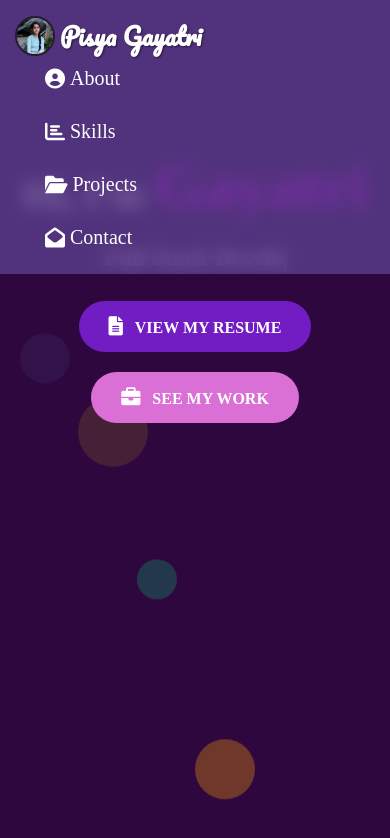
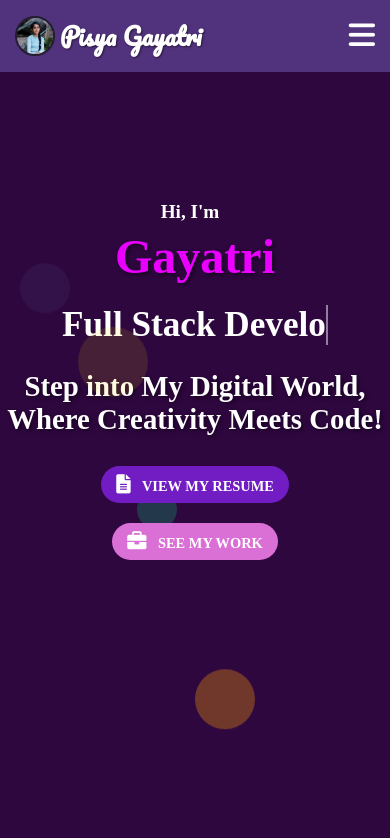
Before and after one commit to GayatriPisya/portfolio, an Angular app: page / in a window 390 px wide. Shown: the top 838 px of the page. Built offline with nearby package versions, Linux system fonts and the light colour scheme.

Commit message:
updated the nav bar

```diff
--- a/src/app/home/home.component.css
+++ b/src/app/home/home.component.css
@@ -1,3 +1,4 @@
+/* General bubble styles */
 .bubbles {
   position: absolute;
   width: 100%;
@@ -35,17 +36,19 @@
 .bubble:nth-child(7) { background: rgba(240, 128, 128, 0.892); }
 .bubble:nth-child(8) { background: rgba(238, 130, 238, 0.951); }
 
+/* Body styles */
 body {
   display: flex;
   justify-content: center;
-  align-items: flex-start; /* Start content slightly from top */
+  align-items: flex-start;
   height: 100vh;
   margin: 0;
   padding: 0;
-  background-color: #2E073F; /* Dark background color */
-  overflow: hidden; /* Prevent scrollbars */
+  background-color: #2E073F;
+  overflow: hidden;
 }
 
+/* Content container */
 .content {
   display: flex;
   flex-direction: column;
@@ -53,22 +56,32 @@ body {
   text-align: center;
   z-index: 1;
   color: white;
-  margin-top: 150px; /* Adjust this value to control how far down the content starts */
+  margin-top: 150px;
 }
 
+/* Greeting section for larger screens */
 .greeting {
+  display: flex;
+  align-items: center;
   font-size: 4rem;
+  line-height: 1.2;
+}
+
+/* New class for intro text "Hi, I'm" */
+.intro-text {
+  display: inline;
+  margin-right: 10px;
 }
 
 .signature {
-  font-family:  cursive; /* Change to a cursive font for a signature look */
-  font-size: 4rem; /* Adjust font size */
-  color: #ea00ff; /* Gold color */
-  text-shadow: 2px 2px 4px rgba(0, 0, 0, 0.5); /* Shadow for depth */
+  font-family: cursive;
+  font-size: 4rem;
+  color: #ea00ff;
+  text-shadow: 2px 2px 4px rgba(0, 0, 0, 0.5);
 }
 
 .titles {
-  font-size: 2rem;
+  font-size: 2.5rem;
   margin: 20px 0;
 }
 
@@ -82,6 +95,17 @@ body {
   0%, 100% { border-color: transparent; }
   50% { border-color: white; }
 }
+.welcome-message {
+  text-align: center;
+  margin: 20px 0;
+  color: white; /* Change to your desired color */
+  font-size: 15px; /* Adjust size as needed */
+  font-weight: bold;
+  text-shadow: 2px 2px 4px rgba(0, 0, 0, 0.5); /* Optional shadow for depth */
+}
+
+
+/* Button styles */
 .btn-primary,
 .btn-secondary {
   padding: 15px 30px;
@@ -90,34 +114,32 @@ body {
   font-weight: bold;
   text-transform: uppercase;
   transition: all 0.3s ease;
-  position: relative; /* For hover effect */
-  overflow: hidden; /* Prevents overflow of the pseudo-element */
-  margin: 10px; /* Space between buttons */
+  position: relative;
+  overflow: hidden;
+  margin: 10px;
 }
 
 .btn-primary {
-  background-color: #721cc3; /* BlueViolet */
+  background-color: #721cc3;
   color: white;
 }
 
 .btn-primary:hover {
-  background-color: #6A0DAD; /* Darker purple on hover */
-  color: white;
-  box-shadow: 0 0 15px #6e16ac, 0 0 30px #6A0DAD, 0 0 60px #6A0DAD; /* Glowing effect */
+  background-color: #6A0DAD;
+  box-shadow: 0 0 15px #6e16ac, 0 0 30px #6A0DAD, 0 0 60px #6A0DAD;
 }
 
 .btn-secondary {
-  background-color: #DA70D6; /* Orchid */
+  background-color: #DA70D6;
   color: white;
 }
 
 .btn-secondary:hover {
-  background-color: #C71585; /* MediumVioletRed on hover */
-  color: white;
-  box-shadow: 0 0 15px #C71585, 0 0 30px #C71585, 0 0 60px #C71585; /* Glowing effect */
+  background-color: #C71585;
+  box-shadow: 0 0 15px #C71585, 0 0 30px #C71585, 0 0 60px #C71585;
 }
 
-/* Content styling */
+/* Button hover effect */
 .btn-primary::after,
 .btn-secondary::after {
   content: '';
@@ -126,35 +148,106 @@ body {
   left: 50%;
   width: 300%;
   height: 300%;
-  background: rgba(255, 255, 255, 0.2); /* Light white overlay */
+  background: rgba(255, 255, 255, 0.2);
   border-radius: 50%;
   transition: all 0.5s ease;
-  transform: translate(-50%, -50%) scale(0); /* Start hidden */
+  transform: translate(-50%, -50%) scale(0);
   z-index: 0;
 }
 
 .btn-primary:hover::after,
 .btn-secondary:hover::after {
-  transform: translate(-50%, -50%) scale(1); /* Scale to full size on hover */
+  transform: translate(-50%, -50%) scale(1);
 }
 
 .btn-primary:hover,
 .btn-secondary:hover {
-  position: relative; /* Bring the button to the top during hover */
-  z-index: 1; /* Ensure the button text is above the pseudo-element */
+  position: relative;
+  z-index: 1;
 }
+
 .btn-primary i,
 .btn-secondary i {
-  margin-right: 8px; /* Space between icon and text */
-  font-size: 1.2rem; /* Adjust icon size */
+  margin-right: 8px;
+  font-size: 1.2rem;
 }
 
+/* Media Queries */
+
+/* Mobile view: "Hi, I'm" should be on top */
 @media (max-width: 768px) {
   .greeting {
+    display: block;
+    text-align: center;
+    font-size: 2.5rem;
+  }
+
+  .intro-text {
+    display: block;
+    margin-bottom: 10px;
+  }
+
+  .signature {
     font-size: 2.5rem;
   }
 
   .titles {
-    font-size: 1.5rem;
+    font-size: 2.5rem;
+  }
+
+  .btn-primary, .btn-secondary {
+    padding: 10px 20px;
+    font-size: 0.9rem;
+  }
+
+  .content {
+    margin-top: 100px;
   }
 }
+
+/* Extra small screens (mobile phones) */
+@media (max-width: 480px) {
+  .greeting {
+    margin-top: 120px;
+    font-size: 2.5rem;
+  }
+
+  .signature {
+    font-size: 3rem;
+  }
+
+  .intro-text {
+    font-size: 1.2rem;
+    margin-bottom: 0.3rem;
+  }
+
+  .titles {
+    font-size: 2.2rem;
+  }
+
+  .btn-primary, .btn-secondary {
+    padding: 8px 15px;
+  }
+
+  .content {
+    margin-top: 80px;
+  }
+
+  .profile-photo {
+    width: 35px;
+    height: 35px;
+  }
+}
+@media (max-width: 768px) {
+  .welcome-message {
+    font-size: 0.9rem; /* Smaller font size for mobile */
+    margin-top: 10px;
+  }
+}
+
+@media (max-width: 480px) {
+  .welcome-message {
+    font-size: 0.9rem; /* Even smaller for extra small screens */
+    margin-top: 5px;
+  }
+}
--- a/src/app/home/home.component.html
+++ b/src/app/home/home.component.html
@@ -9,15 +9,20 @@
   <div class="bubble" style="left: 30%; width: 45px; height: 45px; animation-delay: 7s;"></div>
 </div>
 <div class="content">
-  <h1 class="greeting">Hi, I'm <span class="signature">Gayatri</span></h1>
+  <h1 class="greeting">
+    <span class="intro-text">Hi, I'm</span><span class="signature">Gayatri</span>
+  </h1>
   <h2 class="titles">
     <span class="typing-animation">{{ currentTitle }}</span>
   </h2>
+  <div class="welcome-message">
+    <h1>Step into My Digital World, Where Creativity Meets Code!</h1>
+  </div>
+
   <a href="#resume" class="btn-primary">
     <i class="fas fa-file-alt"></i> View My Resume
   </a>
   <a href="#projects" class="btn-secondary">
     <i class="fas fa-briefcase"></i> See My Work
   </a>
-
 </div>
--- a/src/app/navbar/navbar.component.css
+++ b/src/app/navbar/navbar.component.css
@@ -1,89 +1,163 @@
+/* General Navbar Styles */
 .navbar {
     display: flex;
-    justify-content: space-between; /* Aligns the brand and links */
-    align-items: center; /* Centers items vertically */
-    padding: 15px; /* Adds space around the navbar */
-    background: rgba(90, 62, 141, 0.8); /* Set a semi-transparent background color */
-    backdrop-filter: blur(8px); /* Apply blur effect to the background */
-    position: fixed; /* Keep the navbar fixed at the top */
-    width: 100%; /* Ensure it spans the full width */
-    z-index: 1000; /* Ensure it sits above other content */
+    justify-content: space-between;
+    align-items: center;
+    padding: 15px;
+    background: rgba(90, 62, 141, 0.8); /* Semi-transparent background */
+    backdrop-filter: blur(5px); /* Blur effect */
+    position: fixed;
+    width: 100%;
+    z-index: 1000;
     top: 0;
   }
 
   .navbar-brand {
     display: flex;
-    align-items: center; /* Center the photo and text vertically */
+    align-items: center;
   }
 
   .profile-photo {
-    width: 40px; /* Set the desired width for the photo */
-    height: 40px; /* Set the desired height for the photo */
-    border-radius: 50%; /* Make the photo circular */
+    width: 40px;
+    height: 40px;
+    border-radius: 50%;
     border: solid 2px #231d30;
-    margin-right: 5px; /* Space between photo and name */
+    margin-right: 5px;
   }
 
   .logo {
-    font-family: 'Pacifico', cursive; /* Example font family */
-    font-size: 24px; /* Adjust font size as needed */
+    font-family: 'Pacifico', cursive;
+    font-size: 24px;
     font-weight: bold;
-    color: #fff; /* Change to your desired color */
-    text-shadow: 1px 1px 2px rgba(0, 0, 0, 0.5); /* Optional shadow for logo effect */
+    color: #fff;
+    text-shadow: 1px 1px 2px rgba(0, 0, 0, 0.5);
   }
 
+  /* Desktop Links */
   .navbar-links {
-    list-style: none; /* Remove bullet points */
-    display: flex; /* Aligns links in a row */
+    list-style: none;
+    display: flex;
   }
 
   .navbar-links li {
-    margin-left: 20px; /* Space between links */
+    margin-left: 20px;
   }
 
   .navbar-links a {
-    text-decoration: none; /* Remove underline from links */
-    color: white; /* Set link color */
-    transition: color 0.3s, transform 0.3s; /* Smooth transition for color change and scaling */
-    display: flex; /* Center icons and text */
-    align-items: center; /* Center vertically */
-    font-size: 20px; /* Increased font size for links */
-    padding: 10px; /* Add padding for larger clickable area */
-    border-radius: 5px; /* Optional: add rounded corners */
-    position: relative; /* Position relative for pseudo-element */
-    overflow: hidden; /* Hide overflow */
+    text-decoration: none;
+    color: #fff;
+    transition: color 0.3s, transform 0.3s;
+    display: flex;
+    align-items: center;
+    font-size: 20px;
+    padding: 10px;
+    border-radius: 5px;
+    position: relative;
+    overflow: hidden;
   }
 
-
   .navbar-links a::after {
-    content: ''; /* Create pseudo-element */
+    content: '';
     position: absolute;
-    height: 2px; /* Thickness of the line */
-    width: 100%; /* Full width */
-    background: #d1c4e9; /* Line color */
-    bottom: 0; /* Position at the bottom */
-    left: -100%; /* Start from left */
-    transition: left 0.3s; /* Transition for the slide */
+    height: 2px;
+    width: 100%;
+    background: #d1c4e9;
+    bottom: 0;
+    left: -100%;
+    transition: left 0.3s;
   }
 
   .navbar-links a:hover::after {
-    left: 0; /* Slide in on hover */
+    left: 0;
   }
 
+  .navbar-links a i {
+    margin-right: 5px;
+  }
 
-.navbar-links a i {
-    margin-right: 5px; /* Space between icon and text */
+  /* Menu toggle styles for mobile view */
+  .menu-toggle {
+    display: none;
+    cursor: pointer;
+    font-size: 30px;
+    color: white;
+  }
+
+  .menu-toggle i {
+    font-size: 30px;
+  }
+
+  /* Mobile menu is hidden by default */
+  .navbar-links {
+    display: flex;
+  }
+
+  /* Show menu when 'active' class is applied */
+  .navbar-links.active {
+    display: flex;
   }
 
   /* Responsive styles */
   @media (max-width: 768px) {
-    .navbar {
-        flex-direction: column; /* Stack items vertically */
-        align-items: flex-start; /* Align to start */
+    .menu-toggle {
+      display: block; /* Display hamburger menu on smaller screens */
     }
 
     .navbar-links {
-        flex-direction: column; /* Vertical links */
-        gap: 10px; /* Space between links */
+      display: none; /* Hide links by default */
+      flex-direction: column; /* Stack links vertically */
+      background-color: rgba(90, 62, 141, 0.9); /* Menu background color */
+      position: absolute; /* Allow it to overlay the screen */
+      top: 70px; /* Position below the navbar */
+      width: 100%; /* Full width menu */
+      left: 0;
+    }
+
+    .navbar-links.active {
+      display: flex; /* Show the links when active */
+    }
+
+    .navbar-links li {
+      text-align: center;
+      padding: 10px;
+    }
+
+    .navbar-links a {
+      font-size: 18px;
+      padding: 15px 0;
+      width: 100%; /* Full width links */
+      color: white; /* Ensure text color is white in mobile view */
+      transition: all 0.3s ease; /* Smooth transition for hover */
+      position: relative; /* Position relative for pseudo-element */
+      overflow: hidden; /* Prevent overflow */
+    }
+
+    .navbar-links a::after {
+      content: '';
+      position: absolute;
+      height: 2px;
+      width: 100%;
+      background: #d1c4e9;
+      bottom: 0;
+      left: -100%;
+      transition: left 0.3s ease; /* Smooth slide-in effect */
+    }
+
+    .navbar-links a:hover::after {
+      left: 0; /* Slide in on hover for mobile */
+    }
+
+    .navbar-links a i {
+      margin-right: 5px; /* Space between icon and text */
+      transition: color 0.3s ease; /* Smooth color transition for icons */
+    }
+
+    .navbar-links a:hover i {
+      color: #d1c4e9; /* Change icon color on hover */
+    }
+
+    .navbar-links a:hover {
+      color: #d1c4e9; /* Change text color on hover in mobile */
+      background-color: rgba(0, 0, 0, 0.2); /* Add background effect */
     }
   }
--- a/src/app/navbar/navbar.component.html
+++ b/src/app/navbar/navbar.component.html
@@ -1,12 +1,19 @@
 <nav class="navbar">
-    <div class="navbar-brand">
-      <img src="/g3.jpeg" alt="Gayatri Pisya" class="profile-photo" />
-      <h2 class="logo">Pisya Gayatri</h2>
-    </div>
-    <ul class="navbar-links">
+  <div class="navbar-brand">
+    <img src="/g3.jpeg" class="profile-photo" alt="Profile Photo">
+    <span class="logo">Pisya Gayatri</span>
+  </div>
+
+  <div class="menu-toggle" (click)="toggleMenu()">
+    <i class="fas fa-bars"></i>
+  </div>
+
+  <ul class="navbar-links" [class.active]="isMenuOpen">
+    <ul class="navbar-links" id="navbar-links">
       <li><a href="#about"><i class="fas fa-user-circle"></i> About</a></li>
       <li><a href="#skills"><i class="fas fa-chart-bar"></i> Skills</a></li>
       <li><a href="#projects"><i class="fas fa-folder-open"></i> Projects</a></li>
       <li><a href="#contact"><i class="fas fa-envelope-open"></i> Contact</a></li>
     </ul>
-  </nav>
+  </ul>
+</nav>
--- a/src/app/navbar/navbar.component.ts
+++ b/src/app/navbar/navbar.component.ts
@@ -3,8 +3,14 @@ import { Component } from '@angular/core';
 @Component({
   selector: 'app-navbar',
   templateUrl: './navbar.component.html',
-  styleUrl: './navbar.component.css'
+  styleUrls: ['./navbar.component.css']
 })
 export class NavbarComponent {
+  // Property to track the state of the mobile menu
+  isMenuOpen: boolean = false;
 
+  // Method to toggle the mobile menu
+  toggleMenu(): void {
+    this.isMenuOpen = !this.isMenuOpen;
+  }
 }
```
Lines whose indentation alone changed are shown as unchanged.
